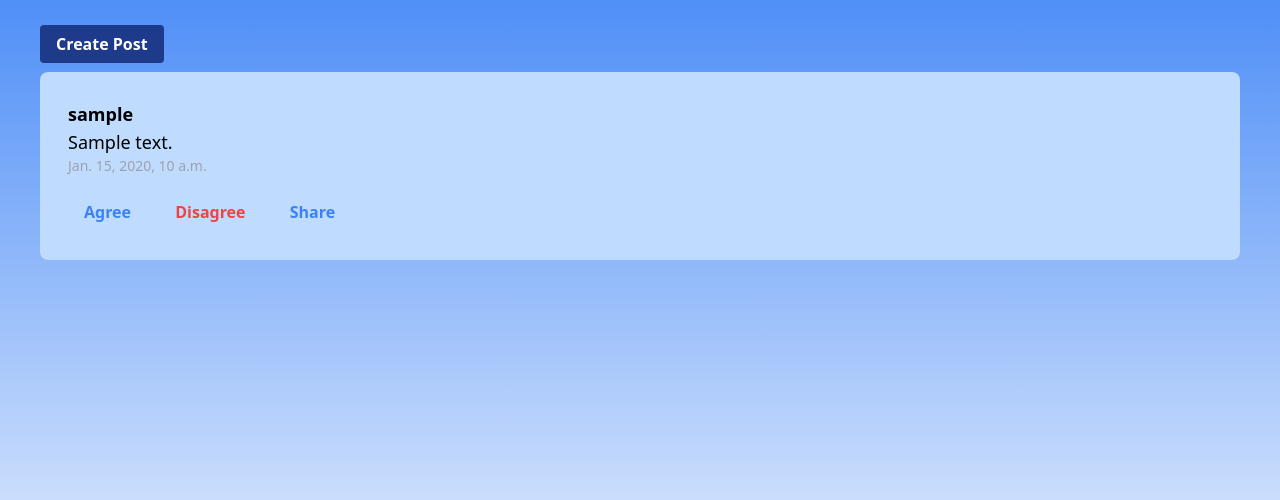
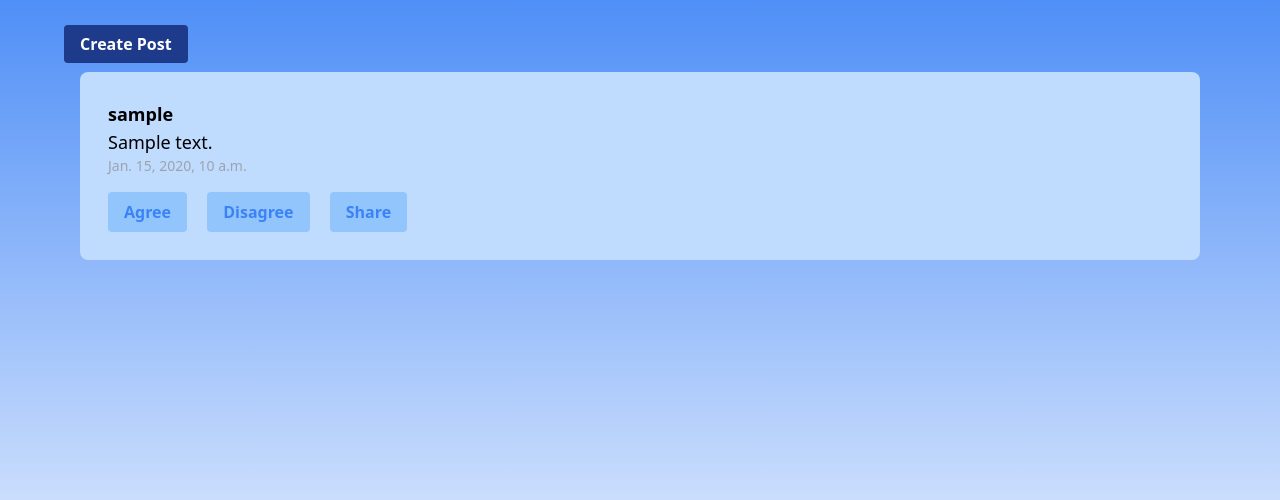
Before and after one commit to Pontuagi/wizverse, a Django app: page /home in a window 1280 px wide. Shown: the part 84-584 px from the top of the page. Run offline with Django 5.2, Linux system fonts and the light colour scheme; a user stored in the database is signed in; tables that the repository leaves empty hold one stand-in row (values such as "Sample post").

Commit message:
Share button

```diff
--- a/users/templates/base.html
+++ b/users/templates/base.html
@@ -20,19 +20,18 @@
 
     <footer class="bg-blue-800 fixed bottom-0 left-0 w-full">
         <div class="flex justify-evenly py-4">
-            <a href="{% url 'home' %}" class="text-white hover:text-gray-400">Home</a>
-            <a href="#" class="text-white hover:text-gray-400">Search</a>
-            <a href="#" class="text-white hover:text-gray-400">Notification</a>
-            <a href="#" class="text-white hover:text-gray-400 relative" onclick="togglePopupMenu()">
-                User
+            <button class="text-white hover:text-gray-400 focus:outline-none" onclick="window.location.href='{% url 'home' %}'">Home</button>
+            <button class="text-white hover:text-gray-400 focus:outline-none" onclick="window.location.href='#'">Search</button>
+            <button class="text-white hover:text-gray-400 focus:outline-none" onclick="window.location.href='#'">Notification</button>
+            <button class="text-white hover:text-gray-400 focus:outline-none relative" onclick="togglePopupMenu()">User</button>
                 <!-- Define the pop-up menu -->
                 <div id="popupMenu" class="hidden absolute right-12 bottom-12 mt-2 bg-blue-200 border border-gray-300 rounded-md shadow-lg z-10">
-                    <a href="#" class="block px-4 py-2 text-sm text-gray-700 hover:bg-gray-100">Profile</a>
+                    <a href="{% url 'profile' %}" class="block px-4 py-2 text-sm text-gray-700 hover:bg-gray-100">Profile</a>
                     <a href="#" class="block px-4 py-2 text-sm text-gray-700 hover:bg-gray-100">Bookmark</a>
                     <a href="{% url 'profileupdate' %}" class="block px-4 py-2 text-sm text-gray-700 hover:bg-gray-100">Settings</a>
                     <a href="{% url 'logout' %}" class="block px-4 py-2 text-sm text-gray-700 hover:bg-gray-100">Logout</a>
                 </div>
-            </a>
+
         </div>
     </footer>
 
--- a/users/templates/home.html
+++ b/users/templates/home.html
@@ -3,19 +3,29 @@
 {% block content %}
 
     <div class="container mx-auto mt-8 px-10">
-        <div class="mb-4">
+        <div class="mb-4 ml-6 ">
             <a href="{% url 'createPost' %}" class="bg-blue-900 hover:bg-blue-700 text-white font-bold py-2 px-4 rounded focus:outline-none focus:shadow-outline">Create Post</a>
         </div>
-        <div class="flex flex-col space-y-6">
+        <div class="flex flex-col space-y-6 mb-8 px-10">
             {% for tweet in object_list %}
                 <div class="bg-blue-200 rounded-lg p-7">
-                    <a href="#" class="text-lg font-bold">{{ tweet.username }}</a>
+                    <a href="{% url 'profile' %}" class="text-lg font-bold">{{ tweet.username }}</a>
                     <p class="text-lg">{{ tweet.text }}</p>
                     <p class="text-sm text-gray-400">{{ tweet.datetime }}</p>
                     <div class="mt-4">
-                        <button class="bg-blue-200 text-blue-500 hover:text-blue-800 font-bold py-2 px-4 rounded focus:outline-none focus:shadow-outline mr-2">Agree</button>
-                        <button class="bg-blue-200 text-red-500 hover:text-red-800 font-bold py-2 px-4 rounded focus:outline-none focus:shadow-outline mr-2">Disagree</button>
-                        <button class="bg-blue-200 text-blue-500 hover:text-blue-800 font-bold py-2 px-4 rounded focus:outline-none focus:shadow-outline">Share</button>
+
+                        <div class="inline-block text-gray-400 mr-2">
+                            <button id="agreeBtn" class="bg-blue-300 text-blue-500 hover:text-blue-800 font-bold py-2 px-4 rounded focus:outline-none focus:shadow-outline mr-2" onclick="toggleColor('agreeBtn')">Agree</button>
+                        </div>
+
+                        <div class="inline-block text-gray-400 mr-2">
+                            <button id="disagreeBtn" class="bg-blue-300 text-blue-500 hover:text-red-800 font-bold py-2 px-4 rounded focus:outline-none focus:shadow-outline mr-2" onclick="toggleColor('disagreeBtn')">Disagree</button>
+                        </div>
+
+                        <div class="inline-block text-gray-400 mr-2">
+                            <button class="bg-blue-300 text-blue-500 hover:text-blue-800 font-bold py-2 px-4 rounded focus:outline-none focus:shadow-outline">Share</button>
+                        </div>
+
                     </div>
                 </div>
             {% endfor %}
@@ -23,3 +33,21 @@
     </div>
 
 {% endblock %}
+
+{% block extra_scripts %}
+
+<script>
+     function toggleColor(buttonId) {
+        var button = document.getElementById(buttonId);
+        // Toggle different classes based on the button ID
+        if (buttonId === 'agreeBtn') {
+            button.classList.toggle("bg-green-300");
+            button.classList.toggle("text-green-700");
+        } else if (buttonId === 'disagreeBtn') {
+            button.classList.toggle("bg-red-300");
+            button.classList.toggle("text-red-700");
+        }
+    }
+</script>
+
+{% endblock %}
```
